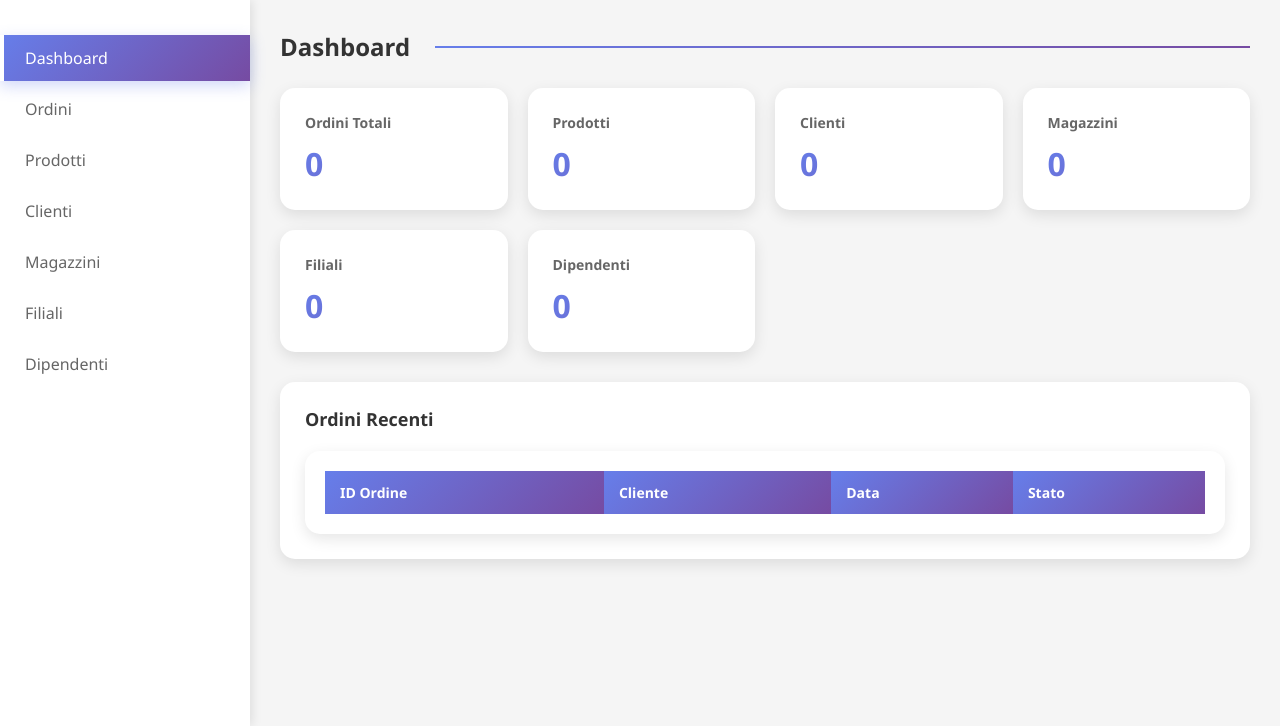
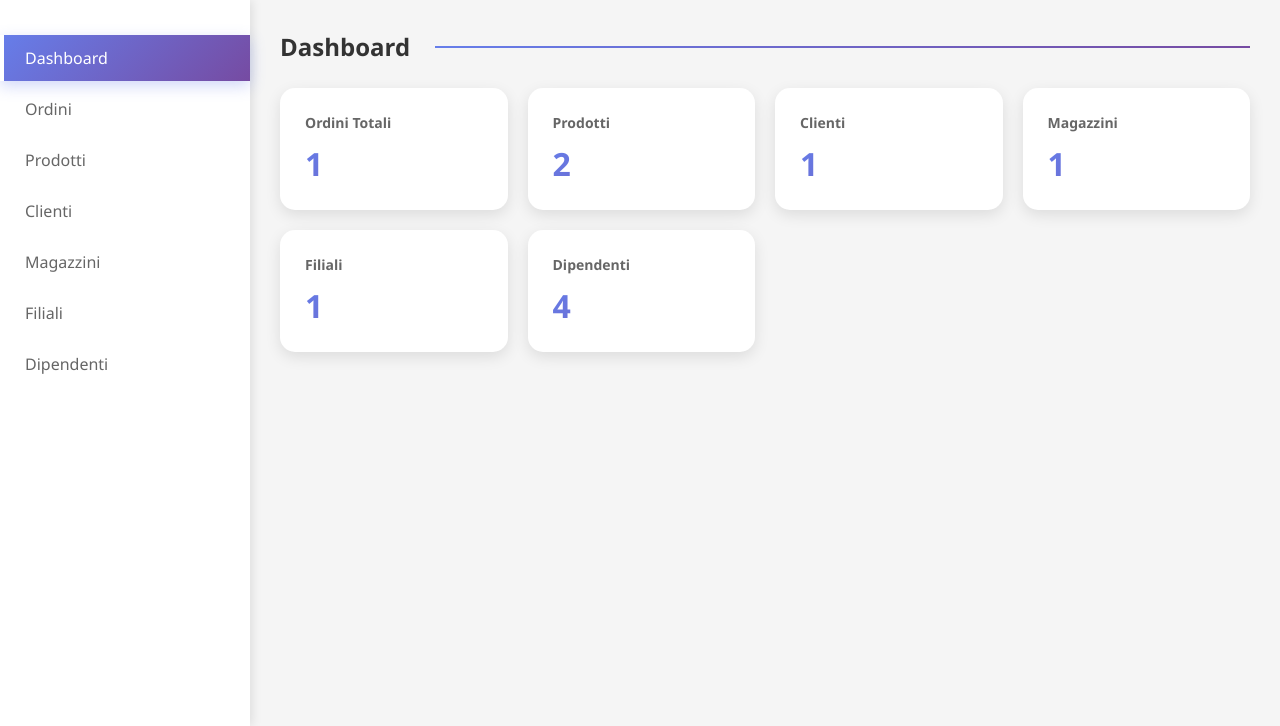
Before and after one commit to gabrizacca/gestionale, a PHP site: page /dashboard.php in a window 1280 px wide. Shown: the part 74-800 px from the top of the page. Run offline with PHP 8.4, Linux system fonts and the light colour scheme; the visitor is signed in with stand-in values (Sample User, id 1); data comes from the database, SQL or seed files in the repository; tables that the repository leaves empty hold one stand-in row (values such as "Sample post"); lists and menus that the app fills with data are empty.

Commit message:
Add files via upload

```diff
--- a/api.php
+++ b/api.php
@@ -190,7 +190,7 @@ function addCliente() {
         $nome_azienda = $_POST['Nome_Azienda'];
         $indirizzo = $_POST['Indirizzo'];
         $p_iva = $_POST['P_IVA'];
-        $email =         $email = $_POST['Email'];POST['Email'];
+        $email = $_POST['Email'];
 
         $sql = "INSERT INTO clienti (Nome_Azienda, Indirizzo, P_IVA, Email) VALUES (?, ?, ?, ?)";
         $stmt = $pdo->prepare($sql);
@@ -209,7 +209,7 @@ function updateCliente() {
         $nome_azienda = $_POST['Nome_Azienda'];
         $indirizzo = $_POST['Indirizzo'];
         $p_iva = $_POST['P_IVA'];
-        $email =         $email = $_POST['Email'];POST['Email'];
+        $email = $_POST['Email'];
 
         $sql = "UPDATE clienti SET Nome_Azienda = ?, Indirizzo = ?, P_IVA = ?, Email = ? WHERE ID_Cliente = ?";
         $stmt = $pdo->prepare($sql);
@@ -254,7 +254,7 @@ function addFiliale() {
     global $pdo;
     try {
         $indirizzo = $_POST['Indirizzo'];
-        $tipo =         $tipo = $_POST['Tipo'];POST['Tipo'];
+        $tipo = $_POST['Tipo'];
         $recapito = $_POST['Recapito_Telefonico'];
 
         $sql = "INSERT INTO filiali (Indirizzo, Tipo, Recapito_Telefonico) VALUES (?, ?, ?)";
@@ -272,7 +272,7 @@ function updateFiliale() {
     try {
         $id = $_POST['id'];
         $indirizzo = $_POST['Indirizzo'];
-        $tipo =         $tipo = $_POST['Tipo'];POST['Tipo'];
+        $tipo = $_POST['Tipo'];
         $recapito = $_POST['Recapito_Telefonico'];
 
         $sql = "UPDATE filiali SET Indirizzo = ?, Tipo = ?, Recapito_Telefonico = ? WHERE id_filiale = ?";
@@ -424,7 +424,8 @@ function getDipendenti() {
     global $pdo;
     try {
         $id = $_GET['id'] ?? null;
-        $sql = "SELECT d.ID_Dipendente as id_dipendente, d.ID_Dipendente as id, CONCAT(d.Nome, ' ', d.Cognome) as nome_completo, d.Nome as nome, d.Cognome as cognome, d.Tipo as posizione, f.Indirizzo as filiale, d.ID_Filiale as id_filiale, d.Username as username, d.Email as email, d.Data_Assunzione as data_assunzione, d.Stipendio as stipendio, d.IBAN as iban, d.Is_admin as is_admin FROM dipendenti d LEFT JOIN filiali f ON d.ID_Filiale = f.id_filiale";
+        $where = $id ? "WHERE d.ID_Dipendente = ?" : "";
+        $sql = "SELECT d.ID_Dipendente as id_dipendente, d.ID_Dipendente as id, CONCAT(d.Nome, ' ', d.Cognome) as nome_completo, d.Nome as nome, d.Cognome as cognome, d.Tipo as posizione, f.Indirizzo as filiale, d.ID_Filiale as id_filiale, d.Username as username, d.Email as email, d.Data_Assunzione as data_assunzione, d.Stipendio as stipendio, d.IBAN as iban, d.Is_admin as is_admin FROM dipendenti d LEFT JOIN filiali f ON d.ID_Filiale = f.id_filiale $where";
         $stmt = $pdo->prepare($sql);
         $stmt->execute($id ? [$id] : []);
         $dipendenti = $stmt->fetchAll();
@@ -505,27 +506,12 @@ function getDashboardStats() {
     try {
         $stats = [];
 
-        $stmt = $pdo->query("SELECT COUNT(*) as total FROM ordini");
-        $stats['totalOrdini'] = $stmt->fetch()['total'];
-
-        $stmt = $pdo->query("SELECT COUNT(*) as total FROM prodotti");
-        $stats['totalProdotti'] = $stmt->fetch()['total'];
-
-        $stmt = $pdo->query("SELECT COUNT(*) as total FROM clienti");
-        $stats['totalClienti'] = $stmt->fetch()['total'];
-
-        $stmt = $pdo->query("SELECT COUNT(*) as total FROM magazzini");
-        $stats['totalMagazzini'] = $stmt->fetch()['total'];
-
-        $stmt = $pdo->query("SELECT COUNT(*) as total FROM filiali");
-        $stats['totalFiliali'] = $stmt->fetch()['total'];
-
-        $stmt = $pdo->query("SELECT COUNT(*) as total FROM dipendenti");
-        $stats['totalDipendenti'] = $stmt->fetch()['total'];
-
-        // Ordini recenti
-        $stmt = $pdo->query("SELECT o.ID_Ordine as id, c.Nome_Azienda as cliente, o.Data_Ordine as data, 'In corso' as stato FROM ordini o LEFT JOIN clienti c ON o.ID_Cliente = c.ID_Cliente ORDER BY o.Data_Ordine DESC LIMIT 5");
-        $stats['recentOrders'] = $stmt->fetchAll();
+        $stats['totalOrdini'] = (int)$pdo->query("SELECT COUNT(DISTINCT ID_Ordine) FROM ordini")->fetchColumn();
+        $stats['totalProdotti'] = (int)$pdo->query("SELECT COUNT(DISTINCT ID_Prodotto) FROM prodotti")->fetchColumn();
+        $stats['totalClienti'] = (int)$pdo->query("SELECT COUNT(DISTINCT ID_Cliente) FROM clienti")->fetchColumn();
+        $stats['totalMagazzini'] = (int)$pdo->query("SELECT COUNT(DISTINCT ID_Magazzino) FROM magazzini")->fetchColumn();
+        $stats['totalFiliali'] = (int)$pdo->query("SELECT COUNT(DISTINCT id_filiale) FROM filiali")->fetchColumn();
+        $stats['totalDipendenti'] = (int)$pdo->query("SELECT COUNT(DISTINCT ID_Dipendente) FROM dipendenti")->fetchColumn();
 
         echo json_encode(['success' => true, 'data' => $stats]);
     } catch (Exception $e) {
--- a/dashboard.php
+++ b/dashboard.php
@@ -154,24 +154,6 @@ if(isset($_SESSION['loggedin']) && $_SESSION['loggedin'] === true) {
                                 <div class="stat-card">
                                     <h3>Dipendenti</h3>
                                     <p class="stat-number" id="totalDipendenti">0</p>
-                                </div>
-                            </div>
-
-                            <div class="recent-orders">
-                                <h3>Ordini Recenti</h3>
-                                <div class="table-responsive">
-                                    <table class="data-table">
-                                        <thead>
-                                            <tr>
-                                                <th>ID Ordine</th>
-                                                <th>Cliente</th>
-                                                <th>Data</th>
-                                                <th>Stato</th>
-                                            </tr>
-                                        </thead>
-                                        <tbody id="recentOrdersTable">
-                                        </tbody>
-                                    </table>
                                 </div>
                             </div>
                         </div>
@@ -430,7 +412,13 @@ if(isset($_SESSION['loggedin']) && $_SESSION['loggedin'] === true) {
 
                     if (!searchField || !searchInput) {
                         // Se nessun filtro è selezionato, mostra i dati originali
-                        updateTable(section, tableDataCache[section]);
+                        if (section === 'dipendenti') {
+                            dipendentiData = tableDataCache[section];
+                            dipendentiCurrentPage = 1;
+                            updateDipendentiTable();
+                        } else {
+                            updateTable(section, tableDataCache[section]);
+                        }
                         return;
                     }
 
@@ -440,7 +428,13 @@ if(isset($_SESSION['loggedin']) && $_SESSION['loggedin'] === true) {
                         return fieldValue.includes(searchInput);
                     });
 
-                    updateTable(section, filtered);
+                    if (section === 'dipendenti') {
+                        dipendentiData = filtered;
+                        dipendentiCurrentPage = 1;
+                        updateDipendentiTable();
+                    } else {
+                        updateTable(section, filtered);
+                    }
                 }
 
                 /**
@@ -1031,21 +1025,8 @@ if(isset($_SESSION['loggedin']) && $_SESSION['loggedin'] === true) {
                                 document.getElementById('totalProdotti').innerText = data.data.totalProdotti;
                                 document.getElementById('totalClienti').innerText = data.data.totalClienti;
                                 document.getElementById('totalMagazzini').innerText = data.data.totalMagazzini;
-
-                                // Aggiorna ordini recenti
-                                const recentOrdersTable = document.getElementById('recentOrdersTable');
-                                recentOrdersTable.innerHTML = '';
-                                data.data.recentOrders.forEach(order => {
-                                    const badgeClass = order.stato === 'Completato' ? 'success' : 'warning';
-                                    recentOrdersTable.innerHTML += `
-                                        <tr>
-                                            <td>#${order.id}</td>
-                                            <td>${order.cliente}</td>
-                                            <td>${order.data}</td>
-                                            <td><span class="badge ${badgeClass}">${order.stato}</span></td>
-                                        </tr>
-                                    `;
-                                });
+                                document.getElementById('totalFiliali').innerText = data.data.totalFiliali;
+                                document.getElementById('totalDipendenti').innerText = data.data.totalDipendenti;
                             }
                         })
                         .catch(error => console.error('Errore:', error));
@@ -1062,7 +1043,7 @@ if(isset($_SESSION['loggedin']) && $_SESSION['loggedin'] === true) {
 
                 // Carica i dati iniziali
                 document.addEventListener('DOMContentLoaded', () => {
-                    loadData('dashboard');
+                    updateDashboardStats();
                     // Mostra notifica se presente
                     <?php if ($message): ?>
                         document.getElementById('notification').style.display = 'block';
```
